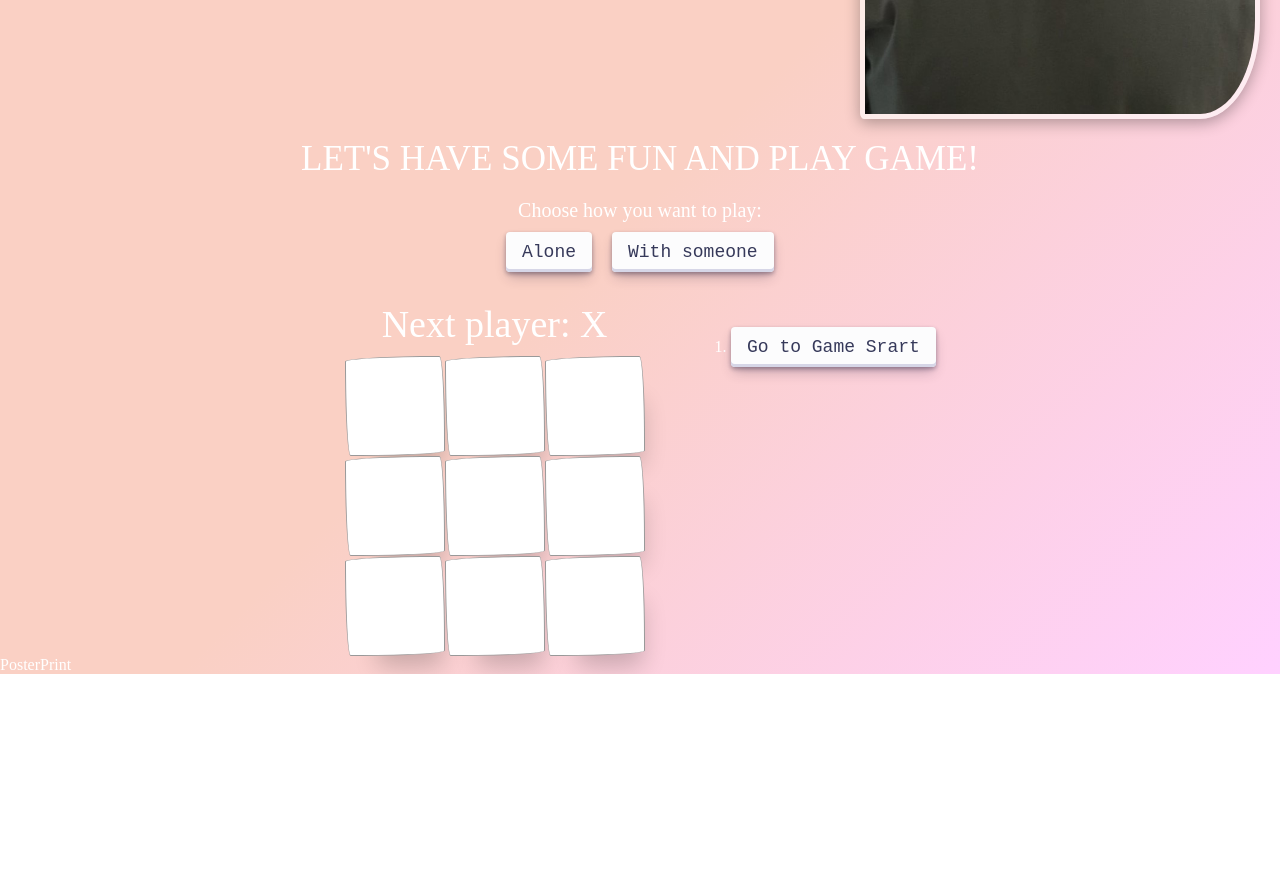
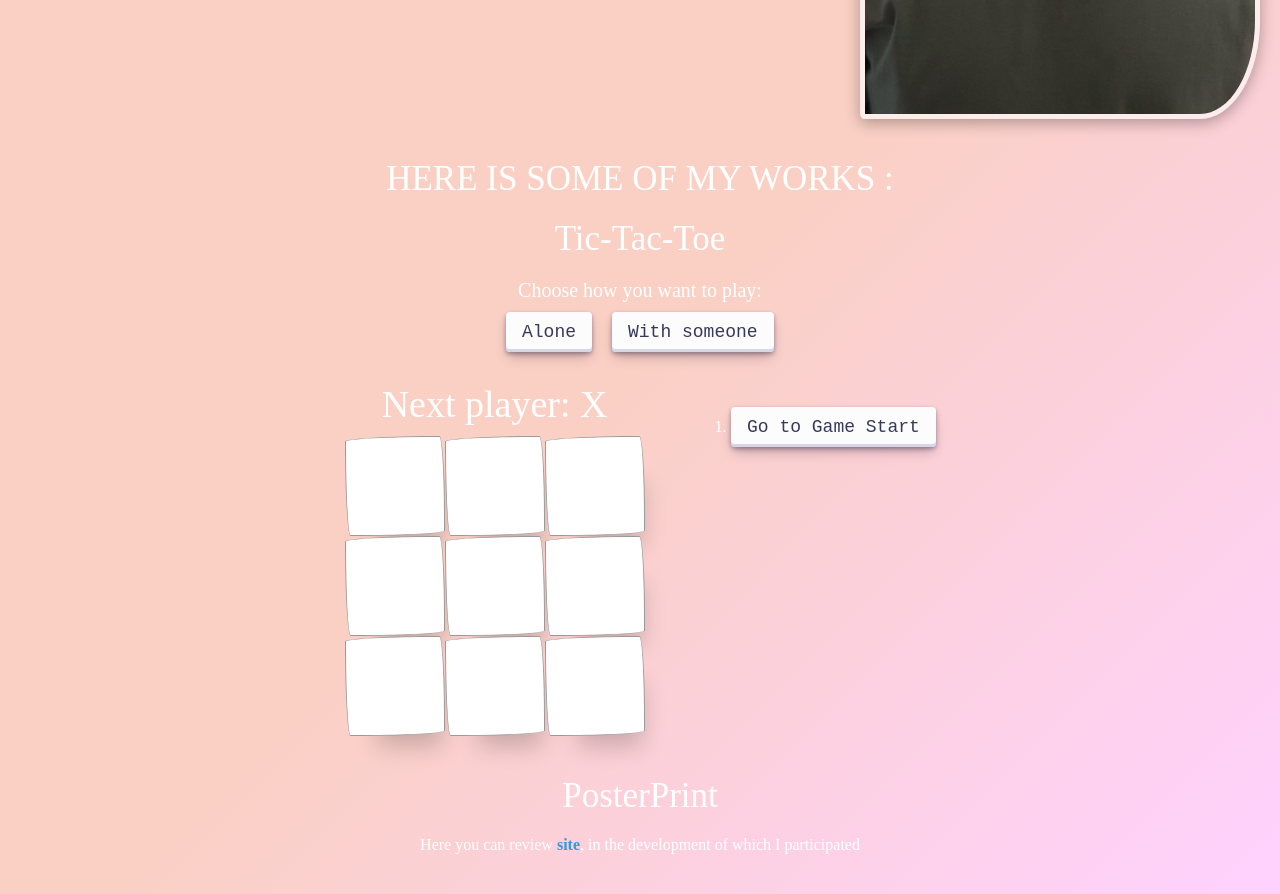
Before and after one commit to VladKovach/react_on_pages, a React (Create React App) app: page / in a window 1280 px wide. Shown: the part 1360-2254 px from the top of the page. Before the commit the page ends 2034 px from the top, so only its background shows below. Built offline with nearby package versions, Linux system fonts and the light colour scheme.

Commit message:
add poster

```diff
--- a/src/App.js
+++ b/src/App.js
@@ -8,7 +8,8 @@ export default function App() {
     <div className="main_page_wrapper">
       <Introduction />
       <PersonalInfo />
-      <p className="project_title "> LET'S HAVE SOME FUN AND PLAY GAME!</p>
+      <p className="project_title">HERE IS SOME OF MY WORKS :</p>
+      <p className="project_title ">Tic-Tac-Toe</p>
       <TicTack />
       <PosterPrint/>
     </div>
--- a/src/Components/PosterPrint/PosterPrint.jsx
+++ b/src/Components/PosterPrint/PosterPrint.jsx
@@ -1,5 +1,12 @@
 import React from "react";
 import classes from "./posterPrint.module.scss";
 export const PosterPrint = () => {
-  return <div>PosterPrint</div>;
+  return (
+    <div className={classes.wrapper}>
+      <p className={`${classes.title} project_title`}>PosterPrint</p>
+      <p className={classes.description}>
+        Here you can review <a href="https://posterprint.com.ua" target="blank" className={classes.link}>site</a>, in the development of which I participated
+      </p>
+    </div>
+  );
 };
--- a/src/Components/PosterPrint/posterPrint.module.scss
+++ b/src/Components/PosterPrint/posterPrint.module.scss
@@ -0,0 +1,32 @@
+.wrapper {
+  margin: 40px;
+  text-align: center;
+}
+.description {
+  margin-top: 20px;
+}
+.link {
+  color: #3498db; /* A nice shade of blue */
+  font-weight: bold;
+  text-decoration: none;
+  border-bottom: 2px solid transparent;
+  transition: color 0.3s ease, border-bottom-color 0.3s ease; /* Smooth transition for hover effect */
+  position: relative;
+  &:hover {
+    color: #1abc9c; /* Change the color on hover */
+    border-bottom-color: #1abc9c; /* Add underline on hover */
+  }
+  &::after {
+    content: "";
+    position: absolute;
+    width: 0;
+    height: 2px;
+    background-color: #1abc9c;
+    bottom: 0;
+    left: 0;
+    transition: width 0.3s ease;
+  }
+  &:hover::after {
+    width: 100%;
+}
+}
--- a/src/Components/TicTack/TicTack.jsx
+++ b/src/Components/TicTack/TicTack.jsx
@@ -1,32 +1,50 @@
-import React, { useState } from "react";
-import Game from "./TicTackBoard/TicTackBoard";
+import React, { useState, useEffect } from "react";
+import TicTackBoard from "./TicTackBoard/TicTackBoard";
 import classes from "./TicTack.module.scss";
+import calcWiner from "../CalcWiner";
 
 export default function TicTack() {
   const [history, setHistory] = useState([Array(9).fill(null)]);
   const [currentMove, setCurrentMove] = useState(0);
+  const [isSingleGame, setIsSingleGame] = useState(null);
   let currentSquares = history[currentMove];
   let xIsNext = currentMove % 2 === 0;
+
+  // AI Move
+  useEffect(() => {
+    let draw = history.length === 10 && currentMove === 9;
+
+    if (isSingleGame && !xIsNext && !calcWiner(currentSquares) && !draw) {
+      const nextSquares = makeAIMove(currentSquares);
+      handlePlay(nextSquares);
+    }
+  }, [currentMove, isSingleGame, xIsNext]);
 
   function handlePlay(nextSquares) {
     const nextHistory = [...history.slice(0, currentMove + 1), nextSquares];
     setHistory(nextHistory);
     setCurrentMove(nextHistory.length - 1);
   }
+
   function jumpTo(moveId) {
     setCurrentMove(moveId);
   }
+
   const handleGameTypeClick = (type) => {
-    if (type === "alone") {// handle game type
+    if (type === "alone") {
+      setIsSingleGame(true);
     } else {
+      setIsSingleGame(false);
     }
+    setCurrentMove(0);
   };
+
   const movesList = history.map((squares, move) => {
     let description = "Go to move # ";
     if (move > 0) {
       description += move;
     } else {
-      description = "Go to Game Srart";
+      description = "Go to Game Start";
     }
     return (
       <li key={move}>
@@ -36,6 +54,7 @@ export default function TicTack() {
       </li>
     );
   });
+
   return (
     <div className={classes.game_wrapper}>
       <div className={classes.game_variant}>
@@ -54,12 +73,13 @@ export default function TicTack() {
         </button>
       </div>
       <div className={classes.game}>
-        <Game
+        <TicTackBoard
           xIsNext={xIsNext}
           squares={currentSquares}
           onPlay={handlePlay}
           historyLenghts={history.length}
           currentMove={currentMove}
+          isSingleGame={isSingleGame}
         />
         <div className={classes.game_info}>
           <ol>{movesList}</ol>
@@ -68,3 +88,17 @@ export default function TicTack() {
     </div>
   );
 }
+
+// Function to calculate a random AI move (simple AI)
+function makeAIMove(squares) {
+  const emptySquares = squares
+    .map((sq, index) => (sq === null ? index : null))
+    .filter((val) => val !== null);
+  if (emptySquares.length === 0) return squares;
+
+  // Choose a random empty square for now
+  const randomIndex = emptySquares[Math.floor(Math.random() * emptySquares.length)];
+  const newSquares = squares.slice();
+  newSquares[randomIndex] = "O";
+  return newSquares;
+}
--- a/src/Components/TicTack/TicTackBoard/TicTackBoard.jsx
+++ b/src/Components/TicTack/TicTackBoard/TicTackBoard.jsx
@@ -2,7 +2,7 @@ import React from "react";
 import calcWiner from "../../CalcWiner";
 import Square from "../Square/Square";
 import classes from "./TicTackBoard.module.scss";
-const TicTackBoard = ({ xIsNext, squares, onPlay, historyLenghts, currentMove }) => {
+const TicTackBoard = ({ xIsNext, squares, onPlay, historyLenghts, currentMove, isSingleGame }) => {
   function handleClick(i) {
     if (squares[i] || calcWiner(squares)) {
       return;
@@ -22,11 +22,17 @@ const TicTackBoard = ({ xIsNext, squares, onPlay, historyLenghts, currentMove })
 
   let gameStatus;
   let draw = historyLenghts === 10 && currentMove === 9;
+
+
   let lastWinner = winner && currentMove === 9;
+
+  if (isSingleGame && !draw) {
+    gameStatus = "Go one, let's find out who will win!";
+  }
   if (winner) {
     gameStatus = "Winner is " + winner;
   }
-  if (!winner) {
+  if (!winner && !isSingleGame) {
     gameStatus = "Next player: " + (xIsNext ? "X" : "O");
   }
   if (draw) {
--- a/src/Components/TicTack/TicTackBoard/TicTackBoard.module.scss
+++ b/src/Components/TicTack/TicTackBoard/TicTackBoard.module.scss
@@ -1,8 +1,8 @@
 .wrapper {
-
 }
 .squares_container {
   display: flex;
+  justify-content: center;
 }
 .status {
   margin-bottom: 10px;
--- a/src/styles.css
+++ b/src/styles.css
@@ -207,6 +207,7 @@ code {
 }
 
 .project_title{
+  margin-top: 20px;
   text-align: center;
   font-size: 35px;
 }
```
